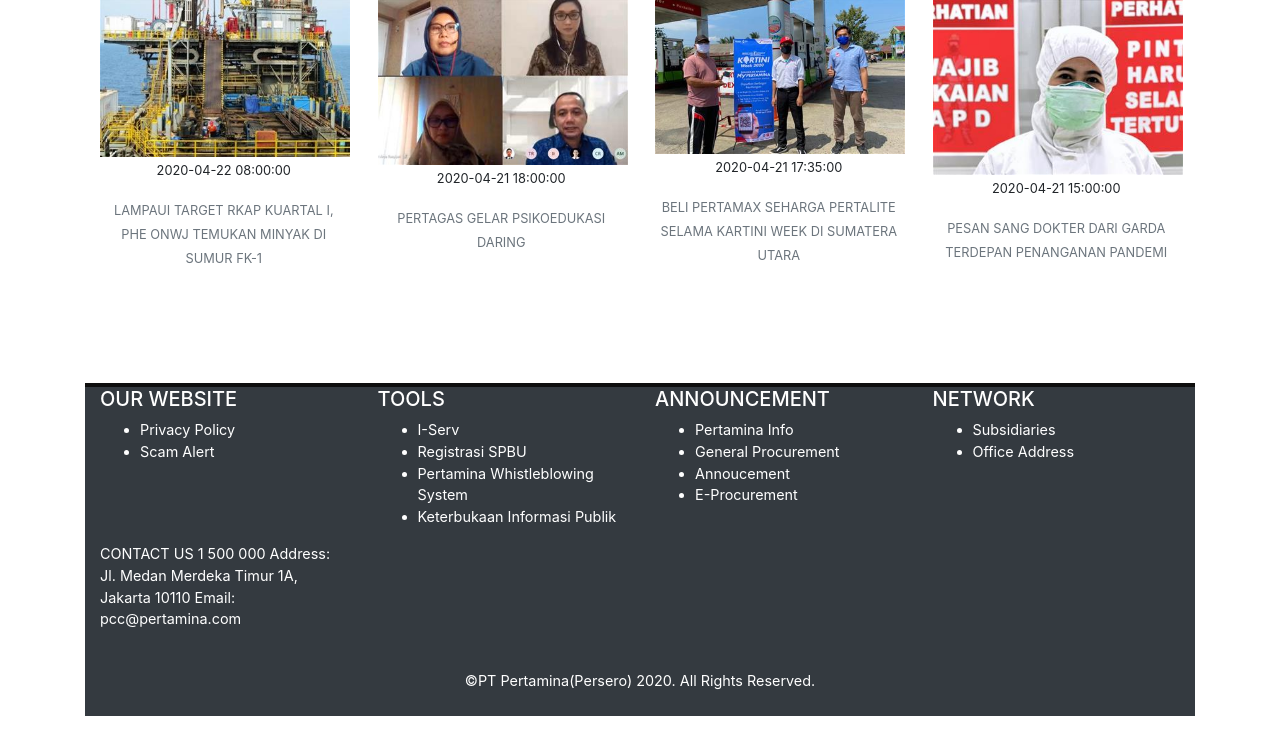
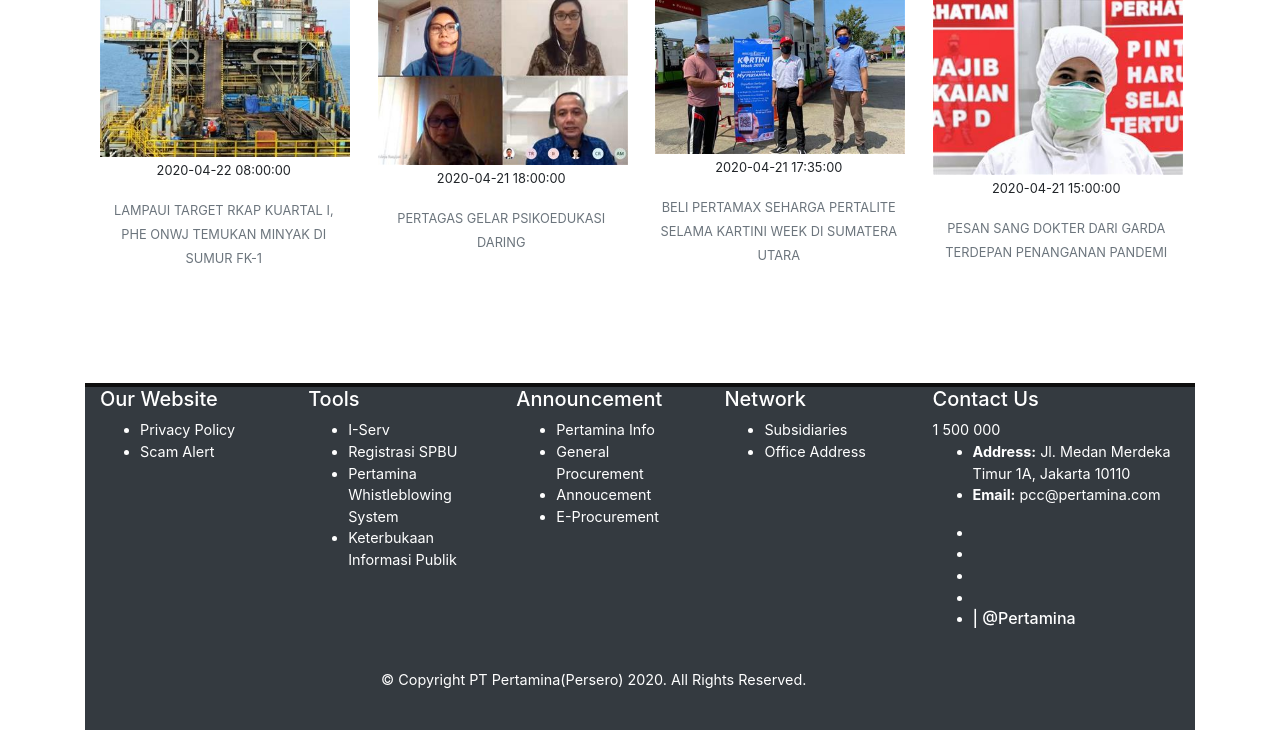
Before and after one commit to naufaIik/Pertamina, a PHP site: page /coba1.html in a window 1280 px wide. Shown: the part 1938-2668 px from the top of the page. Run offline with PHP 8.4, Linux system fonts and the light colour scheme.

Commit message:
Update Footer dan Css

```diff
--- a/Pertamina/coba1.html
+++ b/Pertamina/coba1.html
@@ -26,6 +26,10 @@
 </nav>
   </div>
 </nav>
+<style>
+    footer a{color:#fff;}
+    footer a:hover{color:#fff;}
+</style>
   </head>
   <body>
    <nav class="navbar navbar-expand-lg navbar-dark bg-danger">
@@ -431,52 +435,78 @@
 <!-- Footer -->
 <footer class="bg-dark text-white">
   <div class="container ">
+    <div class="row ">
+      <div class="col-md-9">
 <div class="row">
-      <div class="col-lg-3">
-        <h5>OUR WEBSITE</h5>
-        <ul>
-        <li>Privacy Policy</li>
-        <li>Scam Alert</li>
+<div class="col-md-3">
+<h5>Our Website</h5>
+<ul class="list list-icons list-icons-sm">
+<li><i class="fa fa-caret-right"></i> <a href="/id/kebijakan-privasi">Privacy Policy</a></li>
+<li><i class="fa fa-caret-right"></i> <a href="/id/waspada-penipuan">Scam Alert</a></li>
 </ul>
 </div>
-      <div class="col-lg-3">
-        <h5>TOOLS</h5>
-        <ul>
-          <li>I-Serv</li>
-          <li>Registrasi SPBU</li>
-          <li>Pertamina Whistleblowing System</li>
-          <li>Keterbukaan Informasi Publik</li>
+<div class="col-md-3">
+<h5>Tools</h5>
+<ul class="list list-icons list-icons-sm"><!-- <li><i class="fa fa-caret-right"></i> <a href="https://mail.pertamina.com/owa/">Webmail</a></li> -->
+<li><i class="fa fa-caret-right"></i> <a href="https://web.pertamina.com/i-serv/login.aspx">I-Serv</a></li>
+<li><i class="fa fa-caret-right"></i> <a href="http://spbu.pertamina.com/">Registrasi SPBU</a></li>
+<li><i class="fa fa-caret-right"></i> <a href="https://pertaminaclean.tipoffs.info/">Pertamina Whistleblowing System</a></li>
+<li><i class="fa fa-caret-right"></i> <a href="https://eppid.pertamina.com/">Keterbukaan Informasi Publik</a></li>
+</ul>
+</div>
+<div class="col-md-3">
+<h5>Announcement</h5>
+<ul class="list list-icons list-icons-sm">
+<li><i class="fa fa-caret-right"></i> <a href="/id/news-room/program-and-event">Pertamina Info</a></li>
+<li><i class="fa fa-caret-right"></i> <a href="/id/news-room/general-procurement" id="" news-room="" general-procurement="">General Procurement</a></li>
+<li><i class="fa fa-caret-right"></i> <a href="/id/news-room/announcement">Annoucement</a></li>
+<li><i class="fa fa-caret-right"></i> <a href="https://eproc.pertamina.com/">E-Procurement</a></li>
+</ul>
+</div>
+<div class="col-md-3">
+<h5>Network</h5>
+<ul class="list list-icons list-icons-sm">
+<li><i class="fa fa-caret-right"></i> <a href="/id/anak-perusahaan">Subsidiaries</a></li>
+<li><i class="fa fa-caret-right"></i> <a href="/id/contact-">Office Address</a></li>
+</ul>
+</div>
+</div>
+            </div>
+            <div class="col-md-3">
+                <h5 class="mb-sm">Contact Us</h5>
+                <span class="phone">1 500 000</span>
+                <ul class="list list-icons mt-xl">
+                    <li><i class="fa fa-map-marker"></i> <strong>Address:</strong> Jl. Medan Merdeka Timur 1A, Jakarta 10110</li>
+                    <li><i class="fa fa-envelope"></i> <strong>Email:</strong> <a href="mailto:mail@example.com">pcc@pertamina.com</a></li>
+                </ul>
+                <ul class="social-icons mt-xl">
+                        <li>
+                            <a class="sc-1" href="https://www.facebook.com/pertamina" target="_blank"><i class="fa fa-facebook"></i></a>
+                        </li>
+                        <li>
+                            <a class="sc-2" href="https://twitter.com/pertamina" target="_blank"><i class="fa fa-twitter"></i></a>
+                        </li>
+                        <li>
+                            <a class="sc-11" href="https://www.instagram.com/pertamina/?hl=id" target="_blank"><i class="fa fa-instagram"></i></a>
+                        </li>
+                        <li>
+                            <a class="sc-3" href="https://www.youtube.com/user/PTPertamina" target="_blank"><i class="fa fa-youtube"></i></a>
+                        </li>
+                    <li style="box-shadow:none;"><h5 style="font-size:16px;text-transform:none;">| @Pertamina</h5></li>
                 </ul>
 
             </div>
-      <div class="col-lg-3">
-        <h5>ANNOUNCEMENT</h5>
-        <ul>
-          <li>Pertamina Info</li>
-          <li>General Procurement</li>
-          <li>Annoucement</li>
-          <li>E-Procurement</li>
-        </ul>
         </div>
-      <div class="col-lg-3">
-       <h5>NETWORK</h5>
-        <ul>
-          <li>Subsidiaries</li>
-          <li>Office Address</li>
-        </ul>
     </div>
-      <div class="col-lg-3">
-        <p>CONTACT US
-1 500 000
-Address: Jl. Medan Merdeka Timur 1A, Jakarta 10110
-Email: pcc@pertamina.com
-</p>
+    <div class="footer-copyright">
+        <div class="container-fluid text-center py-4">
+            <div class="row">
+                <div class="col-md-11">
+                    <p>© Copyright PT Pertamina(Persero) 2020. All Rights Reserved.</p>
                 </div>
               </div>
             </div>
-  <div class="container-fluid text-center bg-dark py-4">
-    <div class="footer-bot">
-    &copy;PT Pertamina(Persero) 2020. All Rights Reserved.
+          </div>
   </div>
   </div>
 </footer>
--- a/Pertamina/css/b4megamenu.css
+++ b/Pertamina/css/b4megamenu.css
@@ -32,3 +32,7 @@
 	}
 footer-bot {
 	background: #333;
+}
+footer-copyright{
+	background: #333;
+}
```
Lines whose indentation alone changed are shown as unchanged.
